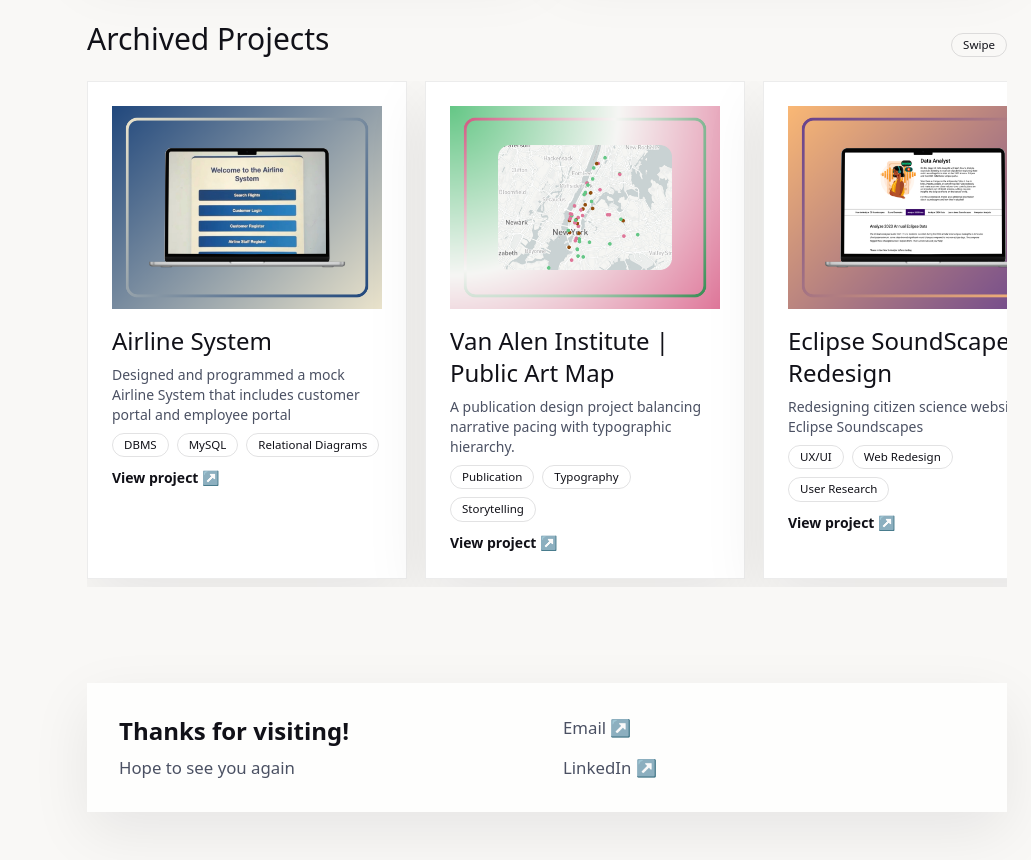
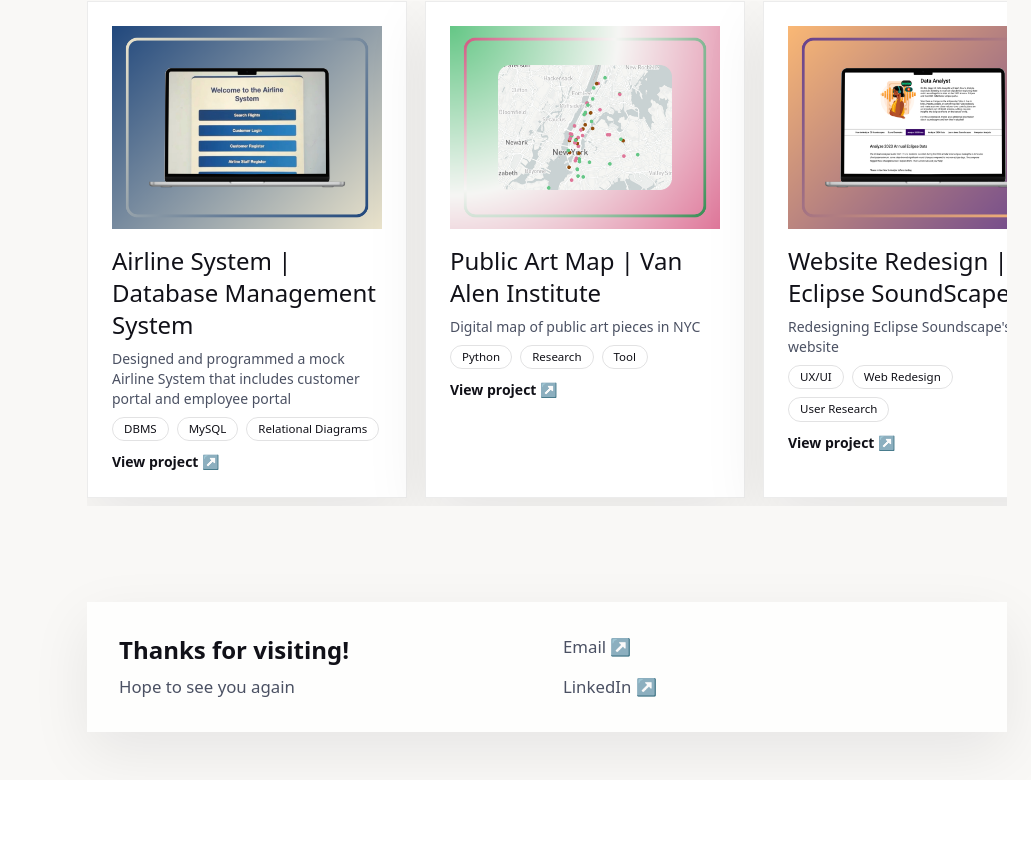
Before and after one commit to sabriaislam/sabria-portfolio, a Next.js app: page /work in a window 1280 px wide. Shown: the part 1342-2202 px from the top of the page, without its empty margins (249-1280 px from the left). After the commit the page ends 2122 px from the top, so only its background shows below. Built offline with nearby package versions, Linux system fonts and the light colour scheme.

Commit message:
archived post changes

```diff
--- a/app/work/page.tsx
+++ b/app/work/page.tsx
@@ -14,7 +14,7 @@
 
 const archivedProjects: ArchivedProject[] = [
   {
-    title: "Airline System",
+    title: "Airline System | Database Management System",
     summary:
       "Designed and programmed a mock Airline System that includes customer portal and employee portal",
     tags: ["DBMS", "MySQL", "Relational Diagrams"],
@@ -23,34 +23,34 @@
     external: true,
   },
   {
-    title: "Van Alen Institute | Public Art Map",
+    title: "Public Art Map | Van Alen Institute",
     summary:
-      "A publication design project balancing narrative pacing with typographic hierarchy.",
-    tags: ["Publication", "Typography", "Storytelling"],
+      "Digital map of public art pieces in NYC",
+    tags: ["Python", "Research", "Tool"],
     thumbnail: "/thumbnails/publicartmap.png",
     href: "https://dull-birch-940.notion.site/Public-Art-Map-Exhibition-311a38332a4880fa85e9fb1cfdb5a05d?source=copy_link",
     external: true,
   },
   {
-    title: "Eclipse SoundScape Redesign",
+    title: "Website Redesign | Eclipse SoundScape ",
     summary:
-      "Redesigning citizen science website for Eclipse Soundscapes",
+      "Redesigning Eclipse Soundscape's website",
     tags: ["UX/UI", "Web Redesign", "User Research"],
     thumbnail: "/thumbnails/escape-soundscapes.png",
     href: "https://dull-birch-940.notion.site/NASA-Eclipse-Soundscapes-Site-Redesign-311a38332a488038a948f38a85b8c73f?source=copy_link",
     external: true,
   },
   {
-    title: "Making Art Accessible with HeartShare",
+    title: "Making Accessible Art | HeartShare ",
     summary:
-      "Creating a visual description for an art piece shown at HeartShare's Art Gallery",
+      "Co-creating visual descriptions with artsists with Disabilities",
     tags: ["Gallery Curation", "Accessibility", "Co-creation"],
     thumbnail: "/thumbnails/heartshare.png",
     href: "https://dull-birch-940.notion.site/Making-Art-Accessible-with-HeartShare-311a38332a48806f8f8fd26d7e5ef024?source=copy_link",
     external: true,
   },
   {
-    title: "Seven To Eleven",
+    title: "Seven To Eleven | Short Film",
     summary:
       "An experimental short film using motion capture",
     tags: ["Motion Capture", "Video Editing"],
@@ -68,10 +68,6 @@
           <h1 className="display text-4xl leading-tight text-[#111118] md:text-4xl font-semibold">
             Work
           </h1>
-          <p className="text-lg text-[#4b5163]">
-            Case studies and archived projects across UX, programming, virtual production,
-            and visual design.
-          </p>
         </div>
       </section>
 
```
